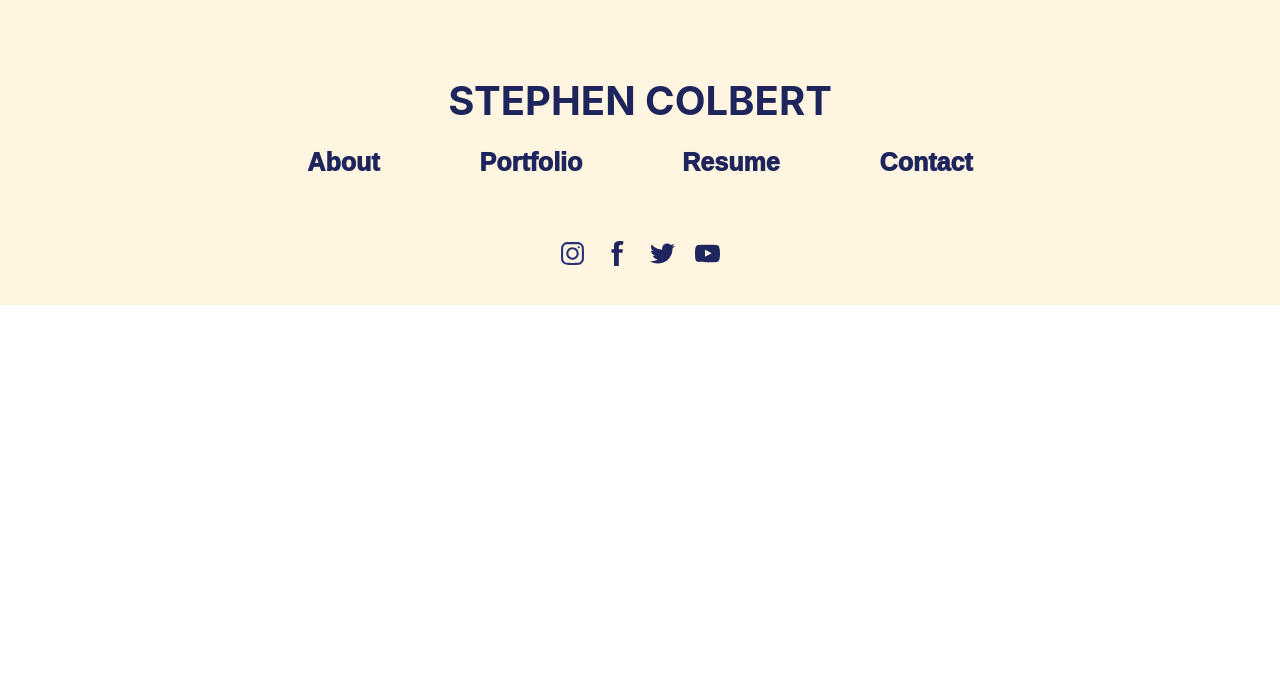
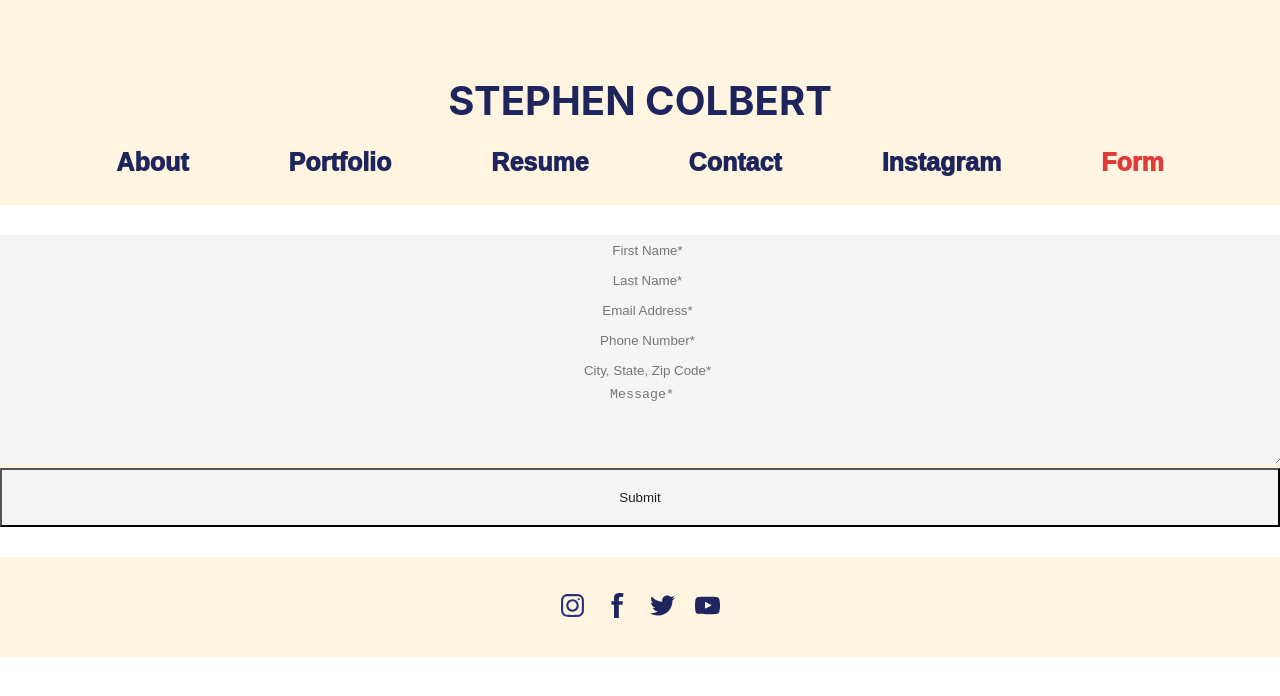
Before and after one commit to brandonk8325/stephen_colbert_example, a React (Create React App) app: page /form in a window 1280 px wide. Shown: the top 696 px of the page. Built offline with nearby package versions, Linux system fonts and the light colour scheme.

Commit message:
Fix pdf, started instagram and form

```diff
--- a/src/App.js
+++ b/src/App.js
@@ -13,6 +13,8 @@ import Contact from "./Pages/contact";
 import Portfolio from "./Pages/portfolio";
 import Index from "./Pages/index";
 import './App.css';
+import Instagram from "./Pages/instagram";
+import Form from "./Pages/form";
 
 function App() {
 let container = useRef(null);
@@ -33,6 +35,8 @@ let container = useRef(null);
                 path="/contact"
                 element={<Contact />}
             />
+            <Route path = "/instagram" element = {<Instagram />} />
+            <Route path = "/form" element = {<Form />} />
         </Routes>
         <FooterBar />
         </div>
--- a/src/Components/Navbar/index.js
+++ b/src/Components/Navbar/index.js
@@ -20,6 +20,12 @@ const Navbar = () => {
                         <NavLink to="/contact" activeStyle>
                             Contact
                         </NavLink>
+                        <NavLink to="/instagram" activeStyle>
+                            Instagram
+                        </NavLink>
+                        <NavLink to="/form" activeStyle>
+                            Form
+                        </NavLink>
                     </NavMenu>
                 </div>
             </Nav>
--- /dev/null
+++ b/src/Pages/form.js
@@ -0,0 +1,114 @@
+import React from "react";
+const Form = () => {
+    return (
+        <>
+            <div class = "container" style = {{height: "100%", backgroundColor: "fff5e0", backgroundSize: "cover", paddingTop: "30px", paddingBottom: "30px"}}>
+                <form class="thisForm" id = "myForm" name="contact" method="POST" action = "/contact" style = {{textAlign: "center", backgroundColor: "#fff5e0", padding: "0px", marginBottom: "0px"}} netlify>
+                    <div>
+                        <input type = "hidden" name = "form-name" value = "contact"/>
+                        <input type="text" class="form-control" style = {{width: "100%", padding: "7.5px", textAlign: "center", border: "0px", background: "#f5f5f5", backgroundColor: "#f5f5f5"}} placeholder="First Name*" id="firstName" name = "First Name" required />
+                        <input type="text" class="form-control" style = {{width: "100%", padding: "7.5px", textAlign: "center", border: "0px", background: "#f5f5f5", backgroundColor: "#f5f5f5"}} placeholder="Last Name*" id="lastName" name = "Last Name" required />
+                        <input type="email"class="form-control" style = {{width: "100%", padding: "7.5px", textAlign: "center", border: "0px", background: "#f5f5f5", backgroundColor: "#f5f5f5"}} placeholder="Email Address*" id="their_email_address" name = "Email" required />
+                        <input type="text" class="form-control" style = {{width: "100%", padding: "7.5px", textAlign: "center", border: "0px", background: "#f5f5f5", backgroundColor: "#f5f5f5"}} placeholder="Phone Number*" id="phoneNumber" name = "Phone Number" required />
+                        <input type="text" class="form-control" style = {{width: "100%", padding: "7.5px", textAlign: "center", border: "0px", background: "#f5f5f5", backgroundColor: "#f5f5f5"}} placeholder="City, State, Zip Code*" id="location" name = "City, State" required />
+                        <textarea style = {{width: "100%", textAlign: "center", border: "0px", background: "#f5f5f5", backgroundColor: "#f5f5f5"}} id="message" name="message" rows="5" cols="50" class = "form-control" placeholder="Message*"></textarea>
+                        <button type="submit" style = {{backgroundColor: "#f5f5f5", width:"100%", color:"#1f1f1f", padding:"20px"}} id = "myBtn" class="btn btn-primary" >Submit</button>
+                    </div>
+                </form>
+            </div>
+        </>
+    );
+
+};
+export default Form;
+/*
+    ::-webkit-input-placeholder {
+       text-align: center;
+    }
+
+    :-moz-placeholder {
+    text-align: center;
+}
+
+::-moz-placeholder {
+   text-align: center;
+}
+
+:-ms-input-placeholder {
+   text-align: center;
+}
+input:onclick{
+    border:0px;
+}
+input:focus::placeholder, textarea:focus::placeholder {
+  opacity:.3;
+}
+
+input:focus{
+    outline:0px !important;
+    -webkit-appearance:none;
+    box-shadow: none !important;
+}
+input:hover, textarea:hover{
+    background-color:#EBEBEB;
+
+}
+
+.btn{
+    background-color: #f5f5f5;
+    width:100%;
+    color:#1f1f1f;
+    padding:20px;
+}
+.btn:hover{
+    background-color:#EBEBEB ;
+    color:#1f1f1f;
+}
+.btn:active{
+    background-color:#E0E0E0 !important;
+    color:#1f1f1f !important;
+}
+.btn:focus{
+    outline:0px !important;
+    -webkit-appearance:none;
+    box-shadow: none !important;
+}
+textarea{
+    color:#1f1f1f;
+    background-color:#f5f5f5;
+}
+</style>
+<script>
+    import { onMount } from 'svelte';
+    onMount(() => {
+        // document.getElementById('myForm').addEventListener('submit', function(){
+        //     alert('click');
+        // });
+
+        // Get the button that opens the modal
+        var form = document.getElementById("myForm");
+        form.onsubmit = function() {
+            document.querySelector('#myBtn').innerHTML = 'Submitted';
+        }
+
+    });
+</script>
+<svelte:head>
+    <title>Contact - Kerpel Law</title>
+</svelte:head>
+<div class = "container">
+<form class="thisForm" id = "myForm" name="contact" method="POST" action = "/contact" netlify>
+  <div>
+  <input type = "hidden" name = "form-name" value = "contact"/>
+   <input type="text" class="form-control" placeholder="First Name*" id="firstName" name = "First Name" required>
+  <input type="text" class="form-control" placeholder="Last Name*" id="lastName" name = "Last Name" required>
+  <input type="email"class="form-control" placeholder="Email Address*" id="their_email_address" name = "Email" required>
+  <input type="text" class="form-control" placeholder="Phone Number*" id="phoneNumber" name = "Phone Number" required>
+  <input type="text" class="form-control" placeholder="City, State, Zip Code*" id="location" name = "City, State" required>
+  <textarea id="message" name="message" rows="5" cols="50" class = "form-control" placeholder="Message*"></textarea>
+  <button type="submit" id = "myBtn" class="btn btn-primary" >Submit</button>
+  </div>
+</form>
+</div>
+
+*/
--- /dev/null
+++ b/src/Pages/instagram.js
@@ -0,0 +1,16 @@
+import React from "react";
+const Instagram = () => {
+    return (
+        <>
+            <div style={{ display: "flex", alignItems: "center", justifyContent: "center", height: "100%", width: "100%", backgroundColor: "#fff5e0"}}>
+                <img src = {require("../static/stephen-main.jpg")} alt = "Main" width = "700px;"/>
+            </div>
+            <div style={{ display: "flex", alignItems: "center", justifyContent: "center", height: "100%", width: "100%", backgroundColor: "#fff5e0"}}>
+                <h1>STEPHEN COLBERT IS AN ACTOR, COMEDIAN, AND <br></br> TELEVISION PERSONALITY.</h1>
+            </div>
+        </>
+    );
+
+};
+
+export default Instagram;
--- a/src/Pages/portfolio.js
+++ b/src/Pages/portfolio.js
@@ -6,20 +6,20 @@ import Video3 from "../static/video_3.mp4";
 
 const Portfolio = () => {
     return (
-        <div style={{ display: "flex", alignItems: "center", justifyContent: "center", height: "100%", width: "100%", backgroundColor: "#fff5e0"}}>
-            <div style = {{paddingTop: "1.5%", paddingBottom: "1.5%",  display: "flex", alignItems: "center", justifyContent: "center", height: "100%", width: "100%", backgroundColor: "#fff5e0"}}>
-                <div style = {{paddingRight: "1.5%",paddingBottom: "1.5%", paddingTop: "1.5%", width: "50%"}}>
-                    <div style = {{paddingLeft: "50%", width: "100%", paddingBottom: "10%"}}>
-                        <video src = {Video1}  width = "50%" controls></video>
+        <div style={{ alignItems: "center", justifyContent: "center", height: "100%", width: "100%", backgroundColor: "#fff5e0"}}>
+            <div style = {{display: "flex", paddingTop: "1.5%", paddingBottom: "1.5%",   alignItems: "center", justifyContent: "center", height: "100%", width: "100%", backgroundColor: "#fff5e0"}}>
+                <div style = {{paddingRight: "1.5%", paddingBottom: "1.5%",  width: "50%"}}>
+                    <div style = {{paddingLeft: "calc(50% - 75px)", width: "100%", paddingBottom: "10%", display: "block"}}>
+                        <video src = {Video1}  height = "300px" controls></video>
                     </div>
-                    <div style = {{paddingLeft: "50%", width: "100%", paddingBottom: "10%"}}>
-                        <video src = {Video2} width = "50%" controls></video>
+                    <div style = {{paddingLeft: "calc(50% - 75px)", width: "100%", paddingBottom: "10%"}}>
+                        <video src = {Video2} height = "300px" controls></video>
                     </div>
-                    <div style = {{paddingLeft: "50%", width: "100%"}}>
-                        <video src = {Video3} width = "50%" controls></video>
+                    <div style = {{paddingLeft: "calc(50% - 75px)", width: "100%"}}>
+                        <video src = {Video3} height = "300px" controls></video>
                     </div>
                 </div>
-                <div style = {{paddingLeft: "1.5%", paddingBottom: "1.5%", paddingTop: "1.5%", width: "50%"}}>
+                <div style = {{paddingLeft: "1.5%", paddingBottom: "1.5%", width: "50%", display: "block"}}>
                     <div style = {{paddingLeft: "0%", width: "100%", paddingBottom: "10%"}}>
                         <iframe width="50%" height = "300px" src="https://www.youtube.com/embed/oACoGd4AZwk?si=QXiAjXEsimE76lP4" title="YouTube video player" frameborder="0" allow="accelerometer; autoplay; clipboard-write; encrypted-media; gyroscope; picture-in-picture; web-share" allowfullscreen></iframe>
                     </div>
```
